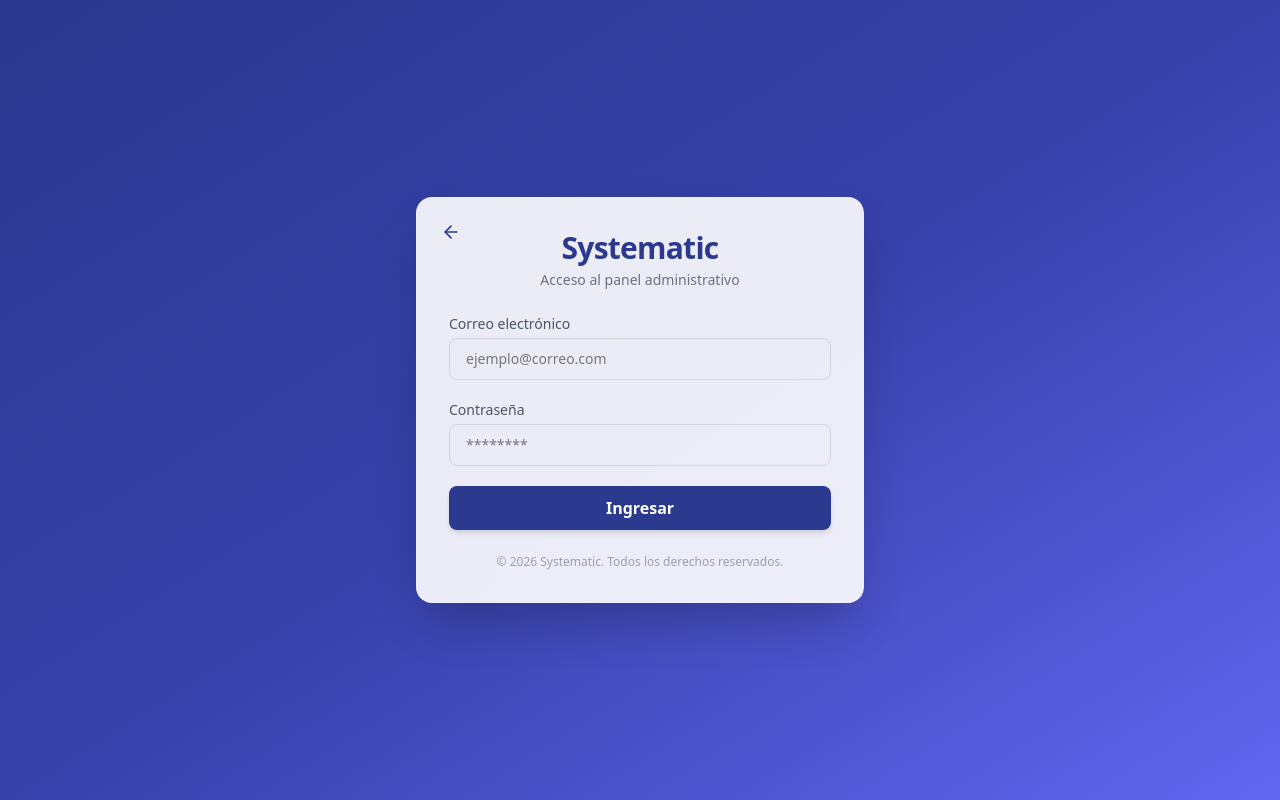
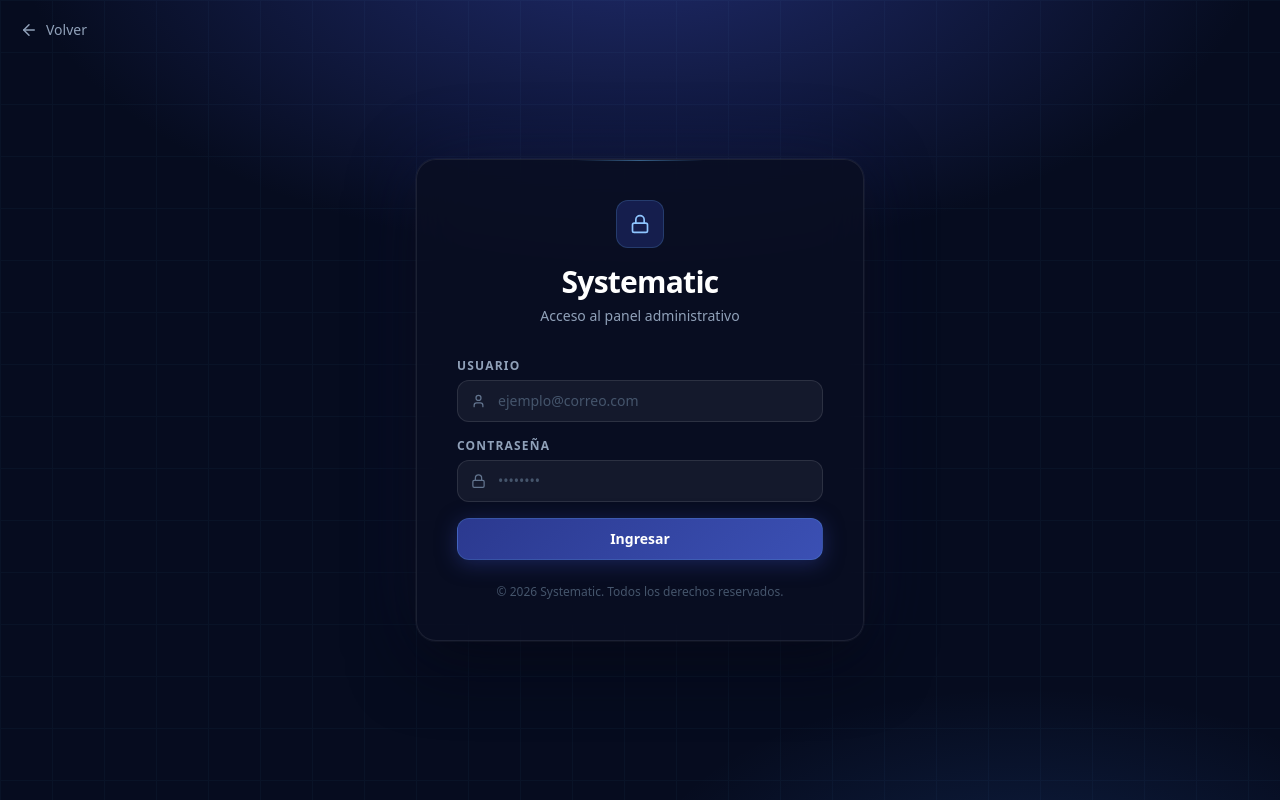
Before and after one commit to Diego6624/horario_sys_frontend, a React (Vite) app: page /admin/login in a window 1280 px wide. Built offline with nearby package versions, Linux system fonts and the light colour scheme; no server answers.

Commit message:
Frontend terminado

```diff
--- a/src/pages/adminPage/LoginComponent.jsx
+++ b/src/pages/adminPage/LoginComponent.jsx
@@ -2,32 +2,21 @@ import { useState } from "react";
 import { useNavigate } from "react-router-dom";
 import { login } from "../../services/authService";
 import { toast } from "react-toastify";
-import { ArrowLeft } from "lucide-react";
+import { ArrowLeft, Lock, User } from "lucide-react";
 
 const LoginComponent = () => {
   const navigate = useNavigate();
   const [loading, setLoading] = useState(false);
+  const [form, setForm] = useState({ username: "", password: "" });
 
-  const [form, setForm] = useState({
-    username: "",
-    password: "",
-  });
-
-  const handleChange = (e) => {
-    setForm({
-      ...form,
-      [e.target.name]: e.target.value,
-    });
-  };
+  const handleChange = (e) => setForm({ ...form, [e.target.name]: e.target.value });
 
   const handleLogin = async (e) => {
     e.preventDefault();
     setLoading(true);
-
     try {
       const data = await login(form);
       localStorage.setItem("user", JSON.stringify(data));
-
       toast.success("Inicio de sesión exitoso");
       navigate("/admin");
     } catch (error) {
@@ -39,75 +28,134 @@ const LoginComponent = () => {
   };
 
   return (
-    <div className="flex items-center justify-center min-h-screen bg-linear-to-br from-[rgb(43,57,143)] via-[rgb(55,65,170)] to-[rgb(99,102,241)]">
+    <div className="relative flex items-center justify-center min-h-screen overflow-hidden px-4"
+      style={{ background: "#060c1f" }}
+    >
+      {/* Fondo con gradientes */}
+      <div className="absolute inset-0 pointer-events-none">
+        <div className="absolute inset-0" style={{
+          background: "radial-gradient(ellipse 70% 60% at 50% -10%, rgba(43,57,143,0.7) 0%, transparent 70%)",
+        }} />
+        <div className="absolute inset-0" style={{
+          background: "radial-gradient(ellipse 50% 40% at 80% 110%, rgba(59,130,246,0.15) 0%, transparent 60%)",
+        }} />
+        {/* Grid pattern */}
+        <div className="absolute inset-0" style={{
+          opacity: 0.04,
+          backgroundImage: "linear-gradient(rgba(99,179,237,1) 1px, transparent 1px), linear-gradient(90deg, rgba(99,179,237,1) 1px, transparent 1px)",
+          backgroundSize: "52px 52px",
+        }} />
+      </div>
+
+      {/* Back button */}
+      <button
+        onClick={() => navigate("/")}
+        className="absolute top-5 left-5 flex items-center gap-2 text-slate-400 hover:text-white transition-colors cursor-pointer group"
+      >
+        <ArrowLeft size={18} className="group-hover:-translate-x-0.5 transition-transform" />
+        <span className="text-sm font-medium">Volver</span>
+      </button>
 
       {/* CARD */}
-      <div className="relative w-full max-w-md bg-white/90 backdrop-blur-md shadow-2xl rounded-2xl p-8 border border-white/20">
-
-        {/* 🔙 BACK BUTTON */}
-        <button
-          onClick={() => navigate("/")}
-          className="absolute top-4 left-4 p-2 rounded-full
-          hover:bg-gray-100 transition cursor-pointer"
+      <div
+        className="relative w-full max-w-sm sm:max-w-md"
+        style={{
+          background: "rgba(10,15,35,0.85)",
+          backdropFilter: "blur(20px)",
+          border: "1px solid rgba(255,255,255,0.08)",
+          borderRadius: "20px",
+          boxShadow: "0 0 0 1px rgba(255,255,255,0.04), 0 24px 64px rgba(0,0,0,0.5), 0 0 80px rgba(43,57,143,0.2)",
+          padding: "clamp(24px, 5vw, 40px)",
+        }}
       >
-          <ArrowLeft className="text-[rgb(43,57,143)]" size={20} />
-        </button>
+        {/* Brillo top */}
+        <div className="absolute top-0 left-1/2 -translate-x-1/2 w-32 h-px"
+          style={{ background: "linear-gradient(to right, transparent, rgba(99,179,237,0.5), transparent)" }}
+        />
 
         {/* HEADER */}
-        <div className="text-center mb-6">
-          <h1 className="text-3xl font-bold text-[rgb(43,57,143)] tracking-tight">
+        <div className="text-center mb-8">
+          <div className="inline-flex items-center justify-center w-12 h-12 rounded-xl mb-4"
+            style={{ background: "rgba(43,57,143,0.4)", border: "1px solid rgba(99,179,237,0.2)" }}
+          >
+            <Lock size={20} className="text-blue-300" />
+          </div>
+          <h1 className="text-2xl sm:text-3xl font-black text-white tracking-tight">
             Systematic
           </h1>
-          <p className="text-gray-500 text-sm mt-1">
+          <p className="text-slate-400 text-sm mt-1.5">
             Acceso al panel administrativo
           </p>
         </div>
 
         {/* FORM */}
-        <form onSubmit={handleLogin} className="space-y-5">
+        <form onSubmit={handleLogin} className="space-y-4">
 
           {/* USERNAME */}
-          <div>
-            <label className="block text-sm font-medium text-gray-600 mb-1">
-              Correo electrónico
+          <div className="flex flex-col gap-1.5">
+            <label className="text-xs font-bold uppercase tracking-widest text-slate-400">
+              Usuario
             </label>
+            <div className="relative">
+              <User size={15} className="absolute left-3.5 top-1/2 -translate-y-1/2 text-slate-500 pointer-events-none" />
               <input
                 type="text"
                 name="username"
                 placeholder="ejemplo@correo.com"
                 value={form.username}
                 onChange={handleChange}
-              className="w-full px-4 py-2.5 border border-gray-300 rounded-lg text-sm
-              focus:ring-2 focus:ring-[rgb(43,57,143)] focus:border-[rgb(43,57,143)] outline-none transition"
+                required
+                className="w-full pl-10 pr-4 py-2.5 text-sm text-white placeholder-slate-600 outline-none rounded-xl transition-all"
+                style={{
+                  background: "rgba(255,255,255,0.05)",
+                  border: "1px solid rgba(255,255,255,0.1)",
+                }}
+                onFocus={e => e.target.style.border = "1px solid rgba(99,179,237,0.5)"}
+                onBlur={e => e.target.style.border = "1px solid rgba(255,255,255,0.1)"}
               />
+            </div>
           </div>
 
           {/* PASSWORD */}
-          <div>
-            <label className="block text-sm font-medium text-gray-600 mb-1">
+          <div className="flex flex-col gap-1.5">
+            <label className="text-xs font-bold uppercase tracking-widest text-slate-400">
               Contraseña
             </label>
+            <div className="relative">
+              <Lock size={15} className="absolute left-3.5 top-1/2 -translate-y-1/2 text-slate-500 pointer-events-none" />
               <input
                 type="password"
                 name="password"
-              placeholder="********"
+                placeholder="••••••••"
                 value={form.password}
                 onChange={handleChange}
-              className="w-full px-4 py-2.5 border border-gray-300 rounded-lg text-sm
-              focus:ring-2 focus:ring-[rgb(43,57,143)] focus:border-[rgb(43,57,143)] outline-none transition"
+                required
+                className="w-full pl-10 pr-4 py-2.5 text-sm text-white placeholder-slate-600 outline-none rounded-xl transition-all"
+                style={{
+                  background: "rgba(255,255,255,0.05)",
+                  border: "1px solid rgba(255,255,255,0.1)",
+                }}
+                onFocus={e => e.target.style.border = "1px solid rgba(99,179,237,0.5)"}
+                onBlur={e => e.target.style.border = "1px solid rgba(255,255,255,0.1)"}
               />
+            </div>
           </div>
 
           {/* BUTTON */}
           <button
             type="submit"
             disabled={loading}
-            className="w-full bg-[rgb(43,57,143)] hover:bg-[rgb(30,45,120)] text-white py-2.5 rounded-lg font-semibold
-            transition-all duration-300 flex justify-center items-center
-            gap-2 shadow-md hover:shadow-lg active:scale-[0.98] cursor-pointer"
+            className="w-full py-2.5 rounded-xl font-bold text-sm text-white flex justify-center items-center gap-2 transition-all cursor-pointer active:scale-[0.98] mt-2"
+            style={{
+              background: loading
+                ? "rgba(43,57,143,0.5)"
+                : "linear-gradient(135deg, rgb(43,57,143) 0%, rgb(59,80,180) 100%)",
+              boxShadow: loading ? "none" : "0 4px 20px rgba(43,57,143,0.5)",
+              border: "1px solid rgba(99,179,237,0.2)",
+            }}
           >
             {loading ? (
-              <div className="animate-spin rounded-full h-5 w-5 border-2 border-white border-t-transparent"></div>
+              <div className="animate-spin rounded-full h-5 w-5 border-2 border-white/30 border-t-white" />
             ) : (
               "Ingresar"
             )}
@@ -115,7 +163,7 @@ const LoginComponent = () => {
         </form>
 
         {/* FOOTER */}
-        <p className="text-xs text-gray-400 text-center mt-6">
+        <p className="text-xs text-slate-600 text-center mt-6">
           © {new Date().getFullYear()} Systematic. Todos los derechos reservados.
         </p>
       </div>
--- a/src/pages/adminPage/SubjectList.jsx
+++ b/src/pages/adminPage/SubjectList.jsx
@@ -32,6 +32,7 @@ const SubjectList = () => {
   const [schedules, setSchedules] = useState([]);
   const [loading, setLoading] = useState(true);
   const [loadingSave, setLoadingSave] = useState(false);
+  const [loadingViewId, setLoadingViewId] = useState(null);
   const [showSubjectModal, setShowSubjectModal] = useState(false);
   const [selectedSubject, setSelectedSubject] = useState(null);
   const [showModal, setShowModal] = useState(false);
@@ -105,6 +106,7 @@ const SubjectList = () => {
   };
 
   const handleViewSubject = async (subject) => {
+    setLoadingViewId(subject.id);
     try {
       const data = await getSchedulesBySubjectSession(subject.id);
       setSchedules(data);
@@ -113,6 +115,8 @@ const SubjectList = () => {
     } catch (error) {
       console.error("Error obteniendo sesiones:", error);
       toast.error("Error obteniendo sesiones");
+    } finally {
+      setLoadingViewId(null);
     }
   };
 
@@ -242,6 +246,7 @@ const SubjectList = () => {
         totalItems={filteredSubjects.length}
         indexOfFirstItem={indexOfFirstItem}
         indexOfLastItem={indexOfLastItem}
+        loadingViewId={loadingViewId}
       />
 
       {/* ── PAGINACIÓN ── */}
```
Also changed, not shown: src/pages/adminPage/HoraryList.jsx (+11 -4 lines), src/pages/adminPage/TeacherList.jsx (+29 -3 lines), src/pages/adminPage/components/SubjectTable.jsx (+11 -3 lines), src/pages/adminPage/components/TeacherSubjectModal.jsx (+7 -4 lines). Lines whose indentation alone changed are shown as unchanged.
